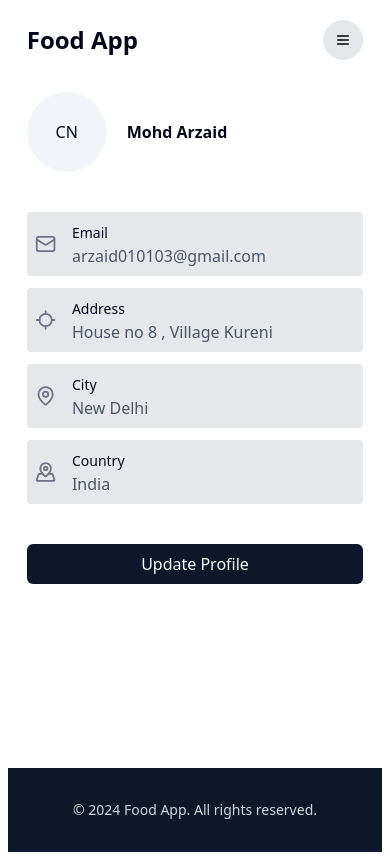
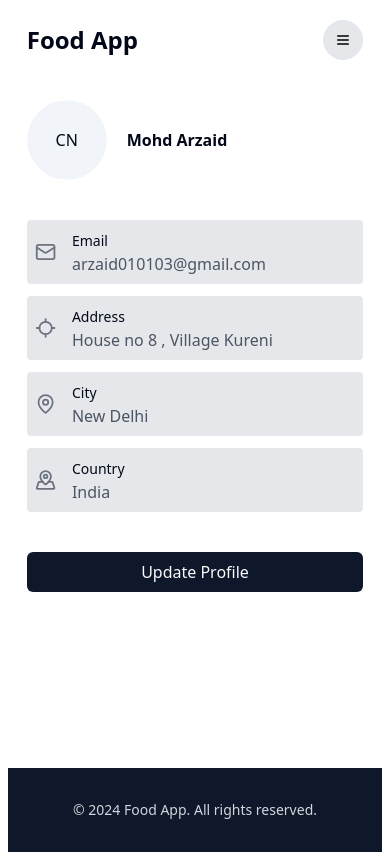
Before and after one commit to Mohd-Arzaid/food-app, a React (Vite) app in the folder frontend/: page /profile in a window 390 px wide. Built offline with nearby package versions, Linux system fonts and the light colour scheme.

Commit message:
margin fix again

```diff
--- a/frontend/src/components/manual/Profile.jsx
+++ b/frontend/src/components/manual/Profile.jsx
@@ -15,7 +15,7 @@ const Profile = () => {
   const [isLoading, setIsLoading] = useState(false);
 
   return (
-    <form className=" max-w-[90%] md:max-w-[80%] mx-auto my-5 md:my-12">
+    <form className=" max-w-[90%] md:max-w-[80%] mx-auto my-7 md:my-12">
       <div className="flex items-center justify-between">
         {/* Profile Image and Name */}
         <div className="flex items-center gap-2">
```
